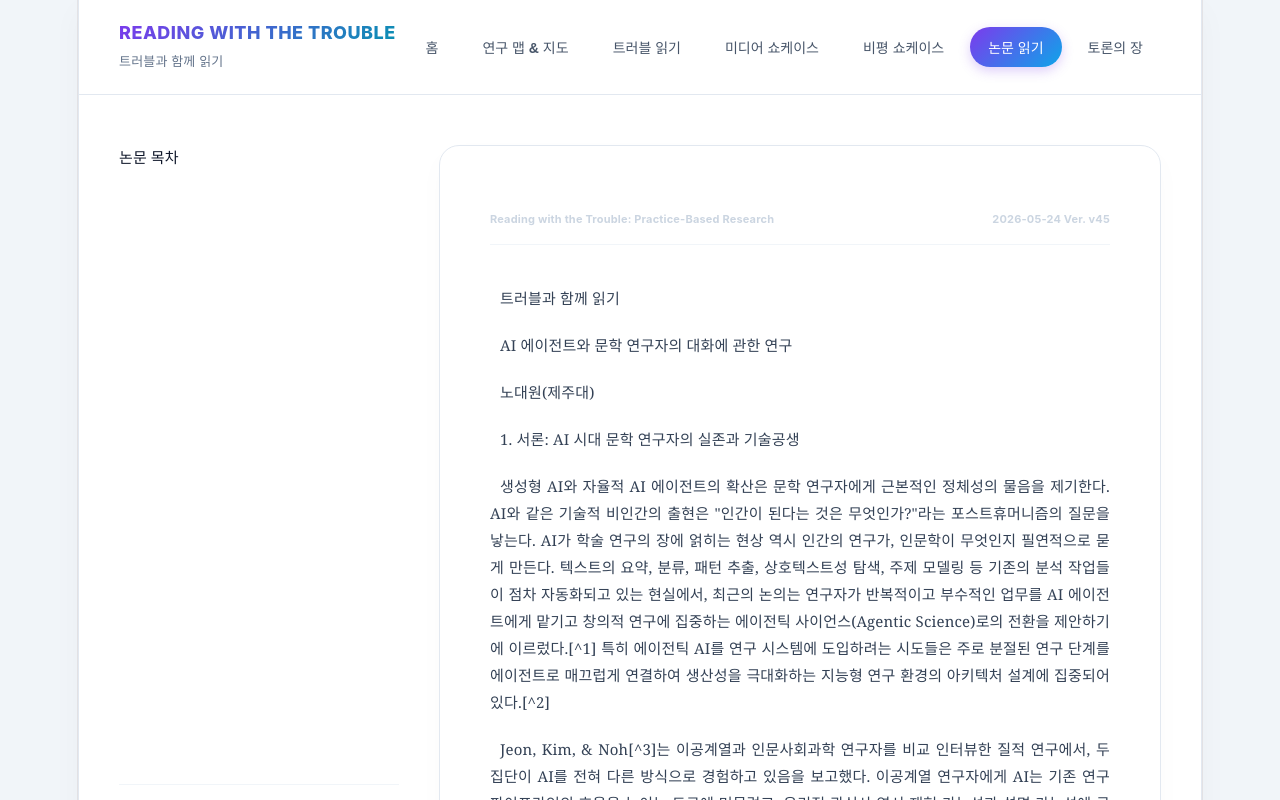
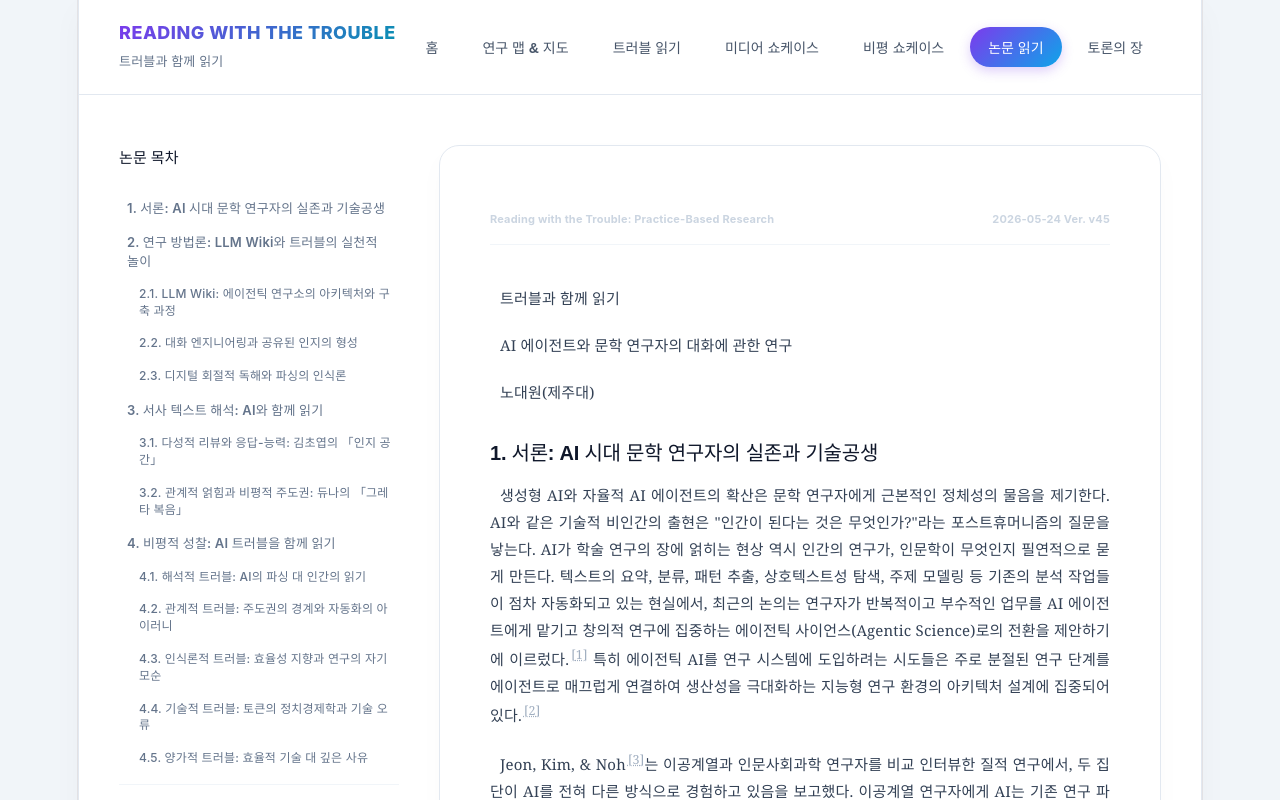
Before and after one commit to daewonnoh/LLM-Wiki-Agent, a React (Vite) app: page / in a window 1280 px wide. Both pictures are taken after a click on the button "논문 읽기". Shown: the top 800 px of the page. Built offline with nearby package versions, Linux system fonts and the light colour scheme; a web font is replaced by a local one.

Commit message:
Update menus and manuscript

```diff
--- a/src/App.css
+++ b/src/App.css
@@ -2263,3 +2263,38 @@ body {
     justify-self: center;
   }
 }
+
+/* Academic Table Styles */
+.table-container {
+  overflow-x: auto;
+  margin: 2rem 0;
+}
+.academic-table {
+  width: 100%;
+  border-collapse: collapse;
+  font-size: 0.95rem;
+  text-align: left;
+}
+.academic-table th, .academic-table td {
+  border: 1px solid rgba(255, 255, 255, 0.1);
+  padding: 12px 15px;
+}
+.academic-table th {
+  background-color: rgba(255, 255, 255, 0.05);
+  font-weight: 600;
+}
+.academic-table .total-row td {
+  font-weight: bold;
+  background-color: rgba(255, 255, 255, 0.03);
+}
+
+/* Footnote Tooltip Styles */
+.footnote-ref {
+  cursor: help;
+  color: #a0aec0;
+  text-decoration: underline dotted;
+  margin-left: 2px;
+}
+.footnote-ref:hover {
+  color: #e2e8f0;
+}
--- a/src/App.jsx
+++ b/src/App.jsx
@@ -3,6 +3,14 @@ import './App.css';
 import troublesData from './data/troubles.json';
 import { manuscriptText } from './data/manuscript.js';
 import { critiqueText } from './data/critique.js';
+
+const footnotesMap = {};
+manuscriptText.split('\n').forEach(line => {
+  const match = line.match(/^\[\^(\d+)\]:\s*(.*)/);
+  if (match) {
+    footnotesMap[match[1]] = match[2].trim().replace(/"/g, '&quot;');
+  }
+});
 
 function App() {
   const [activeMenu, setActiveMenu] = useState('home');
@@ -61,7 +69,11 @@ function App() {
       .replace(/\[\[([^\]]+)\]\]/g, '<span class="wiki-link-custom">$1</span>')
       .replace(/\[TODO-A\*\]/g, '<span class="todo-badge todo-a">🔴 구조적 결함</span>')
       .replace(/\[TODO-B(\d)?\*\]/g, '<span class="todo-badge todo-b">🟡 내용 보강 $1</span>')
-      .replace(/\[TODO-C\*\]/g, '<span class="todo-badge todo-c">🟢 논리 보완</span>');
+      .replace(/\[TODO-C\*\]/g, '<span class="todo-badge todo-c">🟢 논리 보완</span>')
+      .replace(/\[\^(\d+)\](?!:)/g, (match, p1) => {
+        const title = footnotesMap[p1] ? footnotesMap[p1] : '';
+        return `<sup class="footnote-ref" title="${title}">[${p1}]</sup>`;
+      });
   };
 
   // 2. 마크다운 전체 렌더러 함수
@@ -129,6 +141,16 @@ function App() {
         let title = line.substring(5).trim();
         let id = encodeURIComponent(title);
         result.push(`<h4 class="md-h4" id="${id}" key="h4-${i}">${title}</h4>`);
+      } else if (/^\d+\.\d+\.\s/.test(line.trim())) {
+        let title = line.trim();
+        let id = encodeURIComponent(title);
+        result.push(`<h3 class="md-h3" id="${id}" key="h3-${i}">${title}</h3>`);
+      } else if (/^\d+\.\s/.test(line.trim())) {
+        let title = line.trim();
+        let id = encodeURIComponent(title);
+        result.push(`<h2 class="md-h2" id="${id}" key="h2-${i}">${title}</h2>`);
+      } else if (line.trim().startsWith('<')) {
+        result.push(line);
       } else if (line.trim() === '---') {
         result.push(`<hr class="md-hr" key="hr-${i}" />`);
       } else if (line.trim() === '') {
@@ -194,9 +216,21 @@ function App() {
     const lines = manuscriptText.split('\n');
     const headingList = [];
     lines.forEach((line) => {
-      if (line.startsWith('## ') || line.startsWith('### ')) {
-        const isSub = line.startsWith('### ');
-        const title = line.replace(/^###?\s+/, '').trim();
+      let title = '';
+      let isSub = false;
+      if (line.startsWith('## ')) {
+        title = line.replace(/^##\s+/, '').trim();
+      } else if (line.startsWith('### ')) {
+        title = line.replace(/^###\s+/, '').trim();
+        isSub = true;
+      } else if (/^\d+\.\d+\.\s/.test(line.trim())) {
+        title = line.trim();
+        isSub = true;
+      } else if (/^\d+\.\s/.test(line.trim())) {
+        title = line.trim();
+      }
+
+      if (title) {
         headingList.push({
           title,
           isSub,
@@ -1094,7 +1128,18 @@ function App() {
                     key={idx}
                     className={`toc-item ${h.isSub ? 'sub-item' : ''}`}
                   >
-                    <a href={`#${h.id}`}>{h.title}</a>
+                    <a
+                      href={`#${h.id}`}
+                      onClick={(e) => {
+                        e.preventDefault();
+                        const target = document.getElementById(h.id);
+                        if (target) {
+                          target.scrollIntoView({ behavior: 'smooth', block: 'start' });
+                        }
+                      }}
+                    >
+                      {h.title}
+                    </a>
                   </li>
                 ))}
               </ul>
--- a/src/data/manuscript.js
+++ b/src/data/manuscript.js
@@ -128,7 +128,70 @@ AI와 문학 연구자의 대화와 협업은 매끄러운 조화의 과정이
 
 총 38건의 트러블을 마찰의 기제와 층위에 따라 5가지로 재구성하였다. (트러블 13, 19는 결번)
 
-| 유형 | 명칭 | 정의 | 해당 트러블 | 건수 | 비중 | | --- | --- | --- | --- | --- | --- | | Ⅰ | 해석적 트러블 | 에이전트의 파싱과 연구자의 읽기의 충돌, 다성적 응답성 실패 | 6, 9, 16, 17, 23, 26, 27, 31, 33 | 9 | 23.7% | | Ⅱ | 관계적 트러블 | 에이전트가 관계를 오규정하거나 주도권을 침해하는 위치 설정 실패 및 의사-인격화의 월권, 자동 승인 과잉 집필 | 3, 11, 15, 20, 30, 35, 36 | 7 | 18.4% | | Ⅲ | 인식론적 트러블 | 연구의 철학적 전제(상황적 지식 등)와 실제 실천 사이의 자기모순, 외부 지식 무비판 수용으로 인한 저자성 오염, AI 환각(유창한 작화)에 의한 지식 훼손 | 1, 2, 8, 14, 28, 38 | 6 | 15.8% | | Ⅳ | 기술적 트러블 | 토큰 비용 문제, 성능 격차, 정보/지식 누락(망각), 인코딩 붕괴, 시스템 멈춤 등 인프라의 물질적 저항 및 룰 미비 | 5, 7, 10, 12, 24, 25, 29, 32, 39, 40 | 10 | 26.3% | | Ⅴ | 양가적 트러블 | 인문학적 느림과 공학적 효율 사이의 진동, AI의 유능함이 던지는 존재론적 위협, 변화하는 기술(버전업)에 따른 인지 부하, 도구 구축의 비대칭성 | 4, 18, 21, 22, 34, 37 | 6 | 15.8% | | 합계 |  |  |  | 38 | 100% |
+<div class="table-container">
+  <table class="academic-table">
+    <thead>
+      <tr>
+        <th>유형</th>
+        <th>명칭</th>
+        <th>정의</th>
+        <th>해당 트러블</th>
+        <th>건수</th>
+        <th>비중</th>
+      </tr>
+    </thead>
+    <tbody>
+      <tr>
+        <td>Ⅰ</td>
+        <td>해석적 트러블</td>
+        <td>에이전트의 파싱과 연구자의 읽기의 충돌, 다성적 응답성 실패</td>
+        <td>6, 9, 16, 17, 23, 26, 27, 31, 33</td>
+        <td>9</td>
+        <td>23.7%</td>
+      </tr>
+      <tr>
+        <td>Ⅱ</td>
+        <td>관계적 트러블</td>
+        <td>에이전트가 관계를 오규정하거나 주도권을 침해하는 위치 설정 실패 및 의사-인격화의 월권, 자동 승인 과잉 집필</td>
+        <td>3, 11, 15, 20, 30, 35, 36</td>
+        <td>7</td>
+        <td>18.4%</td>
+      </tr>
+      <tr>
+        <td>Ⅲ</td>
+        <td>인식론적 트러블</td>
+        <td>연구의 철학적 전제(상황적 지식 등)와 실제 실천 사이의 자기모순, 외부 지식 무비판 수용으로 인한 저자성 오염, AI 환각(유창한 작화)에 의한 지식 훼손</td>
+        <td>1, 2, 8, 14, 28, 38</td>
+        <td>6</td>
+        <td>15.8%</td>
+      </tr>
+      <tr>
+        <td>Ⅳ</td>
+        <td>기술적 트러블</td>
+        <td>토큰 비용 문제, 성능 격차, 정보/지식 누락(망각), 인코딩 붕괴, 시스템 멈춤 등 인프라의 물질적 저항 및 룰 미비</td>
+        <td>5, 7, 10, 12, 24, 25, 29, 32, 39, 40</td>
+        <td>10</td>
+        <td>26.3%</td>
+      </tr>
+      <tr>
+        <td>Ⅴ</td>
+        <td>양가적 트러블</td>
+        <td>인문학적 느림과 공학적 효율 사이의 진동, AI의 유능함이 던지는 존재론적 위협, 변화하는 기술(버전업)에 따른 인지 부하, 도구 구축의 비대칭성</td>
+        <td>4, 18, 21, 22, 34, 37</td>
+        <td>6</td>
+        <td>15.8%</td>
+      </tr>
+      <tr class="total-row">
+        <td>합계</td>
+        <td></td>
+        <td></td>
+        <td></td>
+        <td>38</td>
+        <td>100%</td>
+      </tr>
+    </tbody>
+  </table>
+</div>
 
 4.1. 해석적 트러블: AI의 파싱 대 인간의 읽기
 
```
